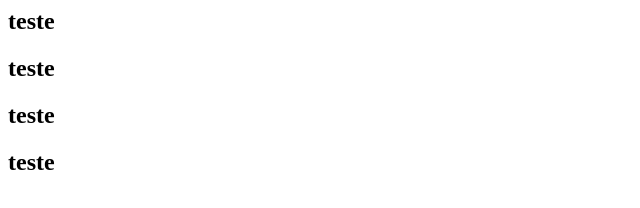
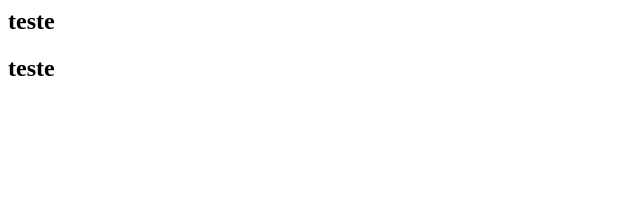
Before and after one commit to danielancines/ci-and-cd-project, a plain HTML site: page index.html in a window 1280 px wide. Shown: the whole page, without its empty margins (0-640 px from the left). Drawn offline with Linux system fonts and the light colour scheme.

Commit message:
Update index.html

```diff
--- a/index.html
+++ b/index.html
@@ -2,7 +2,5 @@
     <body>
         <h2>teste</h2>
         <h2>teste</h2>
-        <h2>teste</h2>
-        <h2>teste</h2>
     </body>
 </html>
```
